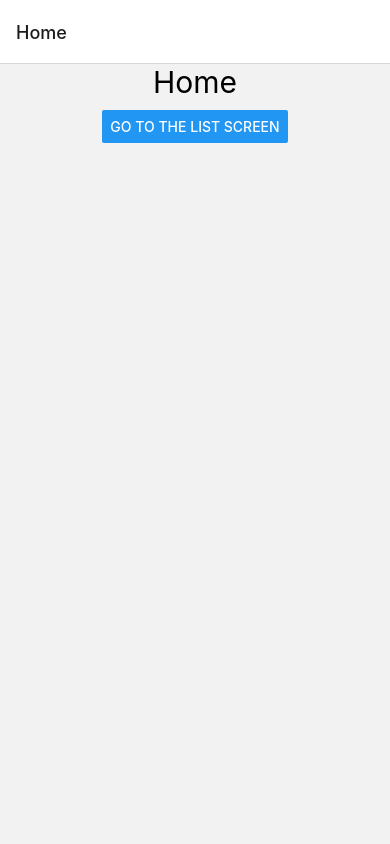
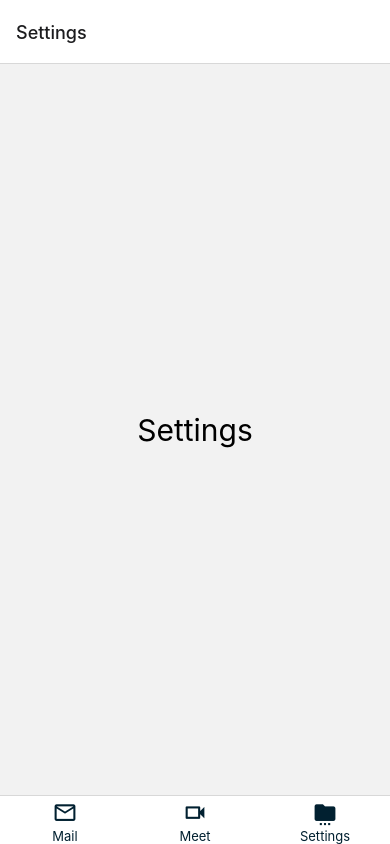
Before and after one commit to codestates/beb-03-PPAP, a React Native app in the folder ppap_client/holder_client/: screen /Detail in a window 390 px wide. Built offline with nearby package versions, Linux system fonts and the light colour scheme.

Commit message:
chore(위유랑): test

```diff
--- a/ppap_client/holder_client/package.json
+++ b/ppap_client/holder_client/package.json
@@ -12,6 +12,7 @@
   "dependencies": {
     "@react-native-community/masked-view": "^0.1.11",
     "@react-native-material/core": "^1.3.7",
+    "@react-navigation/bottom-tabs": "^6.3.1",
     "@react-navigation/native": "^6.0.10",
     "@react-navigation/stack": "^6.2.1",
     "axios": "^0.27.2",
--- a/ppap_client/holder_client/src/App.tsx
+++ b/ppap_client/holder_client/src/App.tsx
@@ -2,12 +2,12 @@ import React from "react";
 import { View, StyleSheet, Text } from "react-native";
 import styled from "styled-components/native";
 import { NavigationContainer } from "@react-navigation/native";
-import StackNavigation from "./navigations/StackNavigation";
+import TabNavigation from "./navigations/TabNavigation";
 
 const App = () => {
   return (
     <NavigationContainer>
-      <StackNavigation />
+      <TabNavigation />
     </NavigationContainer>
   );
 };
--- a/ppap_client/holder_client/src/navigations/StackNavigation.tsx
+++ b/ppap_client/holder_client/src/navigations/StackNavigation.tsx
@@ -4,15 +4,71 @@ import { createStackNavigator } from "@react-navigation/stack";
 import Home from "../screens/Home";
 import List from "../screens/List";
 import Item from "../screens/Item";
+import colors from "../assets/colorScheme";
+import { MaterialCommunityIcons } from "@expo/vector-icons";
+import { Ionicons } from "@expo/vector-icons";
+import { Platform } from "react-native";
 
 const Stack = createStackNavigator();
 
 const StackNavigation = () => {
   return (
-    <Stack.Navigator initialRouteName="Home">
-      <Stack.Screen name="List" component={List} />
-      <Stack.Screen name="Home" component={Home} />
-      <Stack.Screen name="Item" component={Item} />
+    <Stack.Navigator
+      initialRouteName="Home"
+      screenOptions={{
+        cardStyle: { backgroundColor: "#fff" },
+        headerTitle: ({ style }) => (
+          <MaterialCommunityIcons name="react" style={style}>
+            React-Native
+          </MaterialCommunityIcons>
+        ),
+        headerStyle: {
+          height: 100,
+          backgroundColor: colors.main,
+          borderBottomWidth: 5,
+          borderBottomColor: colors.leaf,
+        },
+        headerTitleStyle: {
+          color: "#fff",
+          fontSize: 24,
+        },
+        headerTitleAlign: "center",
+        // headerShown: false,
+      }}
+    >
+      <Stack.Screen
+        name="List"
+        component={List}
+        options={{
+          headerTitle: "List Screen",
+          headerBackTitleVisible: true,
+          headerBackTitle: "",
+          headerTitleStyle: {
+            fontSize: 24,
+          },
+          headerTintColor: "#fff",
+          headerBackImage: ({ tintColor }) => {
+            const style = {
+              marginRight: 5,
+              marginLeft: Platform.OS === "ios" ? 11 : 0,
+            };
+            return (
+              <Ionicons
+                name="chevron-back"
+                size={30}
+                color={tintColor}
+                style={style}
+              />
+            );
+          },
+        }}
+      />
+      <Stack.Screen
+        name="Home"
+        component={Home}
+        options={{ headerShown: false }}
+      />
+      <Stack.Screen name="Detail" component={Item} />
     </Stack.Navigator>
   );
 };
--- /dev/null
+++ b/ppap_client/holder_client/src/navigations/TabNavigation.tsx
@@ -0,0 +1,49 @@
+import React from "react";
+import { createBottomTabNavigator } from "@react-navigation/bottom-tabs";
+import { Mail, Meet, Settings } from "../screens/TabScreens";
+import { MaterialCommunityIcons } from "@expo/vector-icons";
+import { LinearGradient } from "expo-linear-gradient";
+import colors from "../assets/colorScheme";
+
+const TabIcon = ({ name, size, color }) => {
+  return <MaterialCommunityIcons name={name} size={size} color={color} />;
+};
+
+const Gradient = () => {
+  <LinearGradient colors={[colors.main, colors.leaf]} />;
+};
+
+const Tab = createBottomTabNavigator();
+
+const TabNavigation = () => {
+  return (
+    <Tab.Navigator
+      initialRouteName="Settings"
+      screenOptions={({ route }) => ({
+        tabBarIcon: (props) => {
+          let name = "";
+          if (route.name === "Mail")
+            name = props.focused ? "email" : "email-outline";
+          else if (route.name === "Meet")
+            name = props.focused ? "video" : "video-outline";
+          else
+            name = props.focused
+              ? "folder-settings"
+              : "folder-settings-outline";
+          return TabIcon({ ...props, name });
+        },
+        tabBarLabelPosition: "below-icon",
+        tabBarLabelStyle: { fontSize: 13 },
+        tabBarShowLabel: true,
+        tabBarActiveTintColor: colors.dark,
+        tabBarInactiveTintColor: colors.dark,
+      })}
+    >
+      <Tab.Screen name="Mail" component={Mail} />
+      <Tab.Screen name="Meet" component={Meet} />
+      <Tab.Screen name="Settings" component={Settings} />
+    </Tab.Navigator>
+  );
+};
+
+export default TabNavigation;
--- a/ppap_client/holder_client/src/screens/Home.tsx
+++ b/ppap_client/holder_client/src/screens/Home.tsx
@@ -2,8 +2,11 @@ import React from "react";
 import { View, StyleSheet, Text, Button } from "react-native";
 import styled from "styled-components/native";
 
-const Container = styled.View`
+const Container = styled.SafeAreaView`
+  flex: 1;
   align-items: center;
+  justify-content: center;
+  /* background-color: #fff; */
 `;
 
 const StyledText = styled.Text`
--- a/ppap_client/holder_client/src/screens/Item.tsx
+++ b/ppap_client/holder_client/src/screens/Item.tsx
@@ -1,9 +1,13 @@
-import React from "react";
+import React, { useLayoutEffect } from "react";
 import { View, StyleSheet, Text } from "react-native";
 import styled from "styled-components/native";
+import { Ionicons } from "@expo/vector-icons";
 
 const Container = styled.View`
+  flex: 1;
   align-items: center;
+  justify-content: center;
+  /* background-color: #fff; */
 `;
 
 const StyledText = styled.Text`
@@ -11,10 +15,39 @@ const StyledText = styled.Text`
   margin-bottom: 10px;
 `;
 
-const Item = () => {
+const Item = ({ navigation, route }) => {
+  useLayoutEffect(() => {
+    navigation.setOptions({
+      headerBackTitleVisible: false,
+      headerTintColor: "#fff",
+      headerLeft: ({ onPress, tintColor }) => {
+        return (
+          <Ionicons
+            name="chevron-back"
+            size={30}
+            style={{ marginLeft: 11 }}
+            color={tintColor}
+            onPress={onPress}
+          />
+        );
+      },
+      headerRight: ({ tintColor }) => (
+        <Ionicons
+          name="home-sharp"
+          size={30}
+          style={{ marginRight: 11 }}
+          onPress={() => navigation.popToTop()}
+          color={tintColor}
+        />
+      ),
+    });
+  }, []);
+
   return (
     <Container>
       <StyledText>Item</StyledText>
+      <StyledText>ID: {route.params.id}</StyledText>
+      <StyledText>Name: {route.params.name}</StyledText>
     </Container>
   );
 };
--- a/ppap_client/holder_client/src/screens/List.tsx
+++ b/ppap_client/holder_client/src/screens/List.tsx
@@ -6,6 +6,7 @@ const Container = styled.View`
   align-items: center;
   justify-content: center;
   flex: 1;
+  /* background-color: #fff; */
 `;
 
 const StyledText = styled.Text`
@@ -19,9 +20,10 @@ const items = [
   { _id: 3, name: "Hanbit" },
 ];
 
-const _onPress = (item) => {};
-
-const List = () => {
+const List = ({ navigation }) => {
+  const _onPress = (item) => {
+    navigation.navigate("Detail", { id: item._id, name: item.name });
+  };
   return (
     <Container>
       <StyledText>List</StyledText>
--- /dev/null
+++ b/ppap_client/holder_client/src/screens/TabScreens.tsx
@@ -0,0 +1,36 @@
+import React from "react";
+import styled from "styled-components/native";
+
+const Container = styled.View`
+  flex: 1;
+  justify-content: center;
+  align-items: center;
+`;
+
+const StyledText = styled.Text`
+  font-size: 30px;
+`;
+
+export const Mail = () => {
+  return (
+    <Container>
+      <StyledText>Mail</StyledText>
+    </Container>
+  );
+};
+
+export const Meet = () => {
+  return (
+    <Container>
+      <StyledText>Meet</StyledText>
+    </Container>
+  );
+};
+
+export const Settings = () => {
+  return (
+    <Container>
+      <StyledText>Settings</StyledText>
+    </Container>
+  );
+};
```
